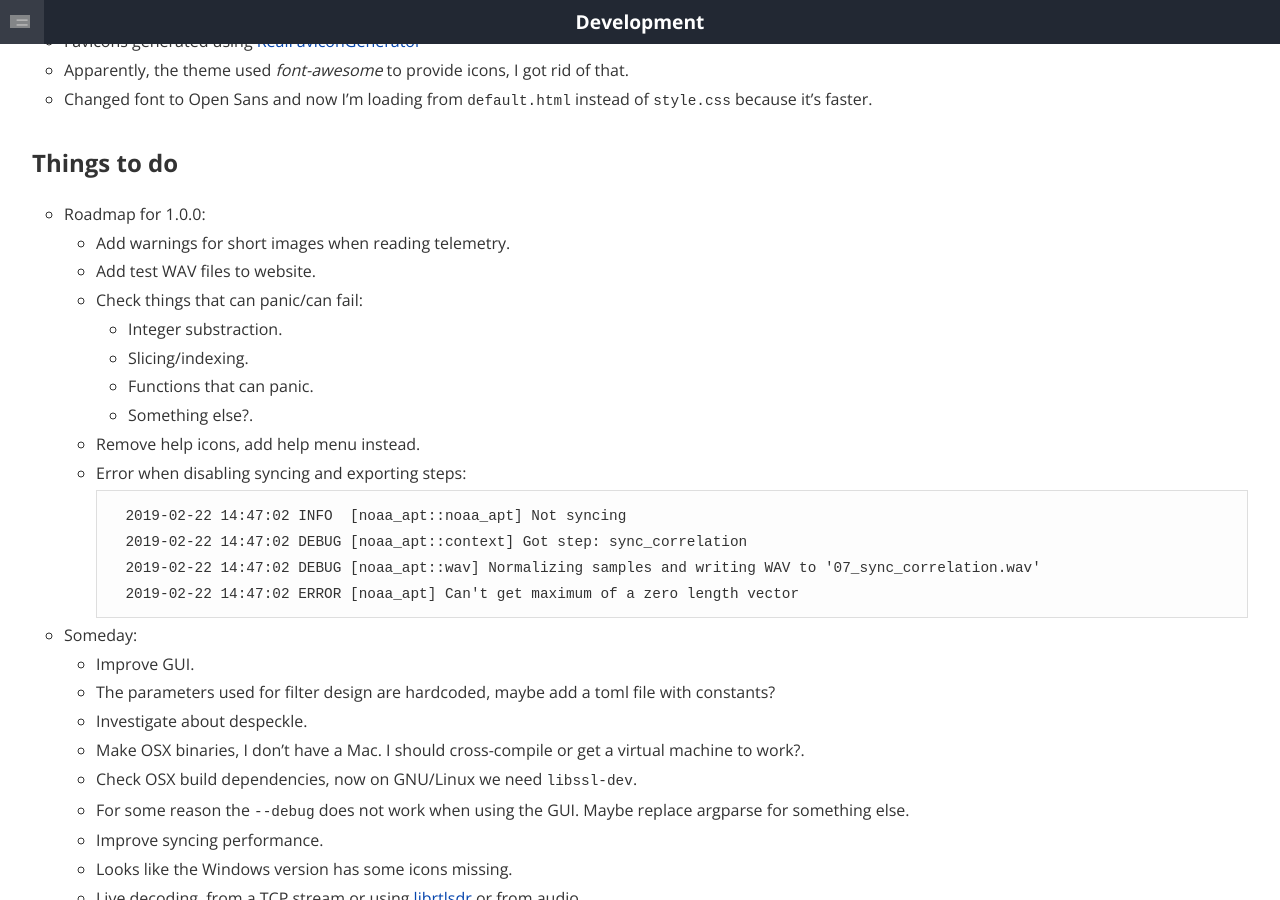
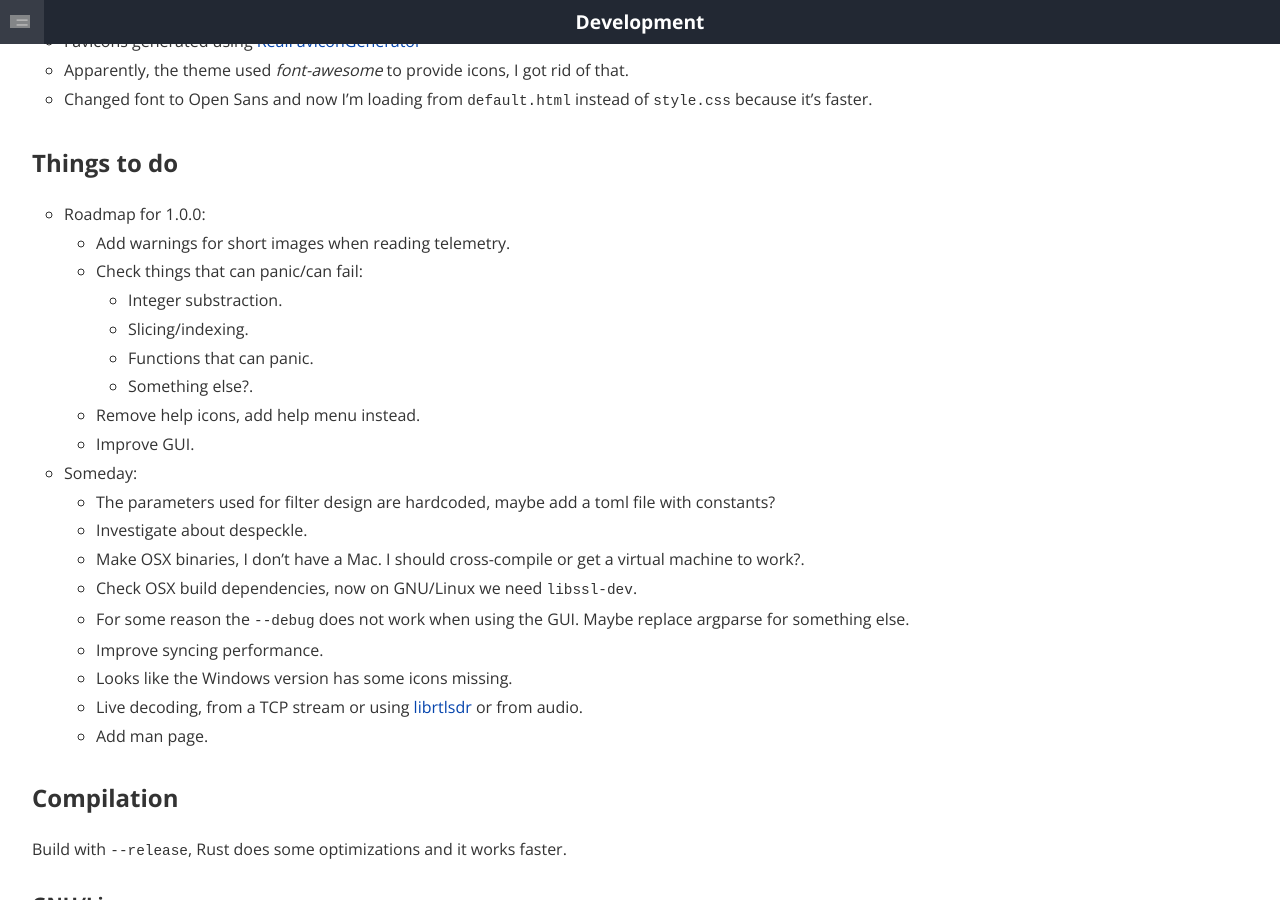
Before and after one commit to martinber/noaa-apt, a Jekyll site: the page built from docs/development.md, in a window 1280 px wide and 900 px high, scrolled down 1541 px. Built offline with Jekyll 4.4.1, drawn with Linux system fonts in a browser that asks for light colours.

Commit message:
Fixed error when exporting steps with syncing disabled

````diff
--- a/docs/development.md
+++ b/docs/development.md
@@ -79,8 +79,6 @@ Notes:
 
     - Add warnings for short images when reading telemetry.
 
-    - Add test WAV files to website.
-
     - Check things that can panic/can fail:
 
         - Integer substraction.
@@ -93,18 +91,9 @@ Notes:
 
     - Remove help icons, add help menu instead.
 
-    - Error when disabling syncing and exporting steps:
-
-        ```
-        2019-02-22 14:47:02 INFO  [noaa_apt::noaa_apt] Not syncing
-        2019-02-22 14:47:02 DEBUG [noaa_apt::context] Got step: sync_correlation
-        2019-02-22 14:47:02 DEBUG [noaa_apt::wav] Normalizing samples and writing WAV to '07_sync_correlation.wav'
-        2019-02-22 14:47:02 ERROR [noaa_apt] Can't get maximum of a zero length vector
-        ```
+    - Improve GUI.
 
 - Someday:
-
-    - Improve GUI.
 
     - The parameters used for filter design are hardcoded, maybe add a toml file
         with constants?
````
Also changed, not shown: 1 other file.
